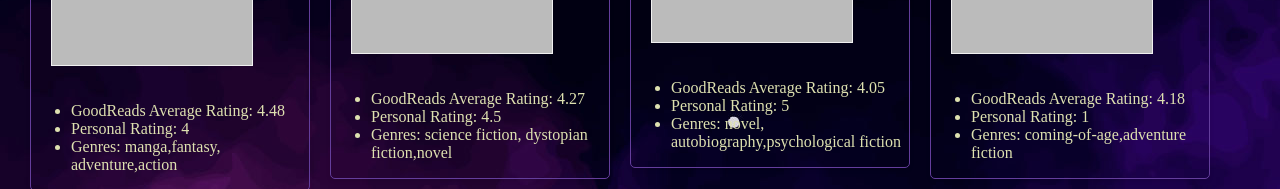
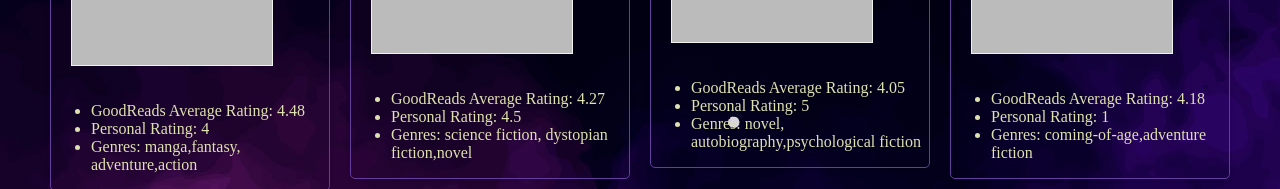
Before and after one commit to msjulietruong/literary-lounge, a plain HTML site: page index.html in a window 1280 px wide. Shown: the part 711-900 px from the top of the page. Drawn offline with Linux system fonts and the light colour scheme.

Commit message:
provided css changes to make page format look as i want it to, centers cards in middle of page

```diff
--- a/scripts.js
+++ b/scripts.js
@@ -41,10 +41,10 @@ function showCards(filteredBooks) {
         const nextCard = templateCard.cloneNode(true); // Clone the template card and set as true
         editCardContent(nextCard, book); // Edit book name and cover image
         cardContainer.appendChild(nextCard); // Add new card to the container
-       /* if ((i + 1) % 4 === 0) { //provides line spacing format to make book covers only show 4 in a row
+        if ((i + 1) % 4 === 0) { //provides line spacing format to make book covers only show 4 in a row
             const lineBreak = document.createElement("br");
             cardContainer.appendChild(lineBreak);
-        }*/
+        }
     }
 }
 
--- a/style.css
+++ b/style.css
@@ -24,8 +24,7 @@ body {
     justify-content: center;
     flex-wrap: wrap; /* provides a way for cards to stay within one container */
     overflow-y: auto;
-    margin: 20px;
-    width: 100%; /* doesn't stretch out the page */
+    margin: 20px auto; /* Auto margin for centering */
     max-width: 1200px;
 }
 
@@ -36,10 +35,6 @@ body {
     box-shadow: 0 2px 4px rgba(0, 0, 0, 0.1);
     box-sizing: border-box; /* padding and border implemented to reflect element's total width and height */
     margin: auto;
-}
-
-.card.full-width {
-    width: calc(100% - 20px); /* Subtract margin from total width */
 }
 
 .card-content {
```
Also changed, not shown: index.html (+1 -1 lines). Lines whose indentation alone changed are shown as unchanged.
